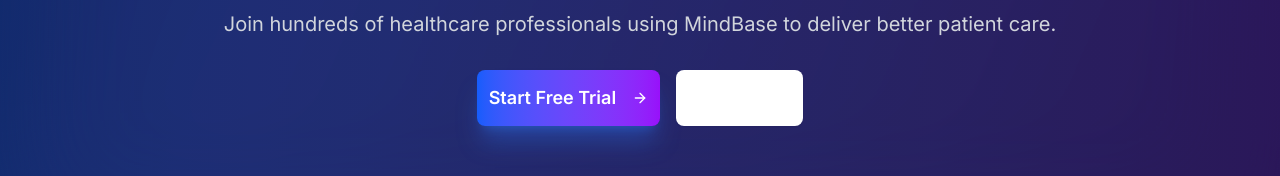
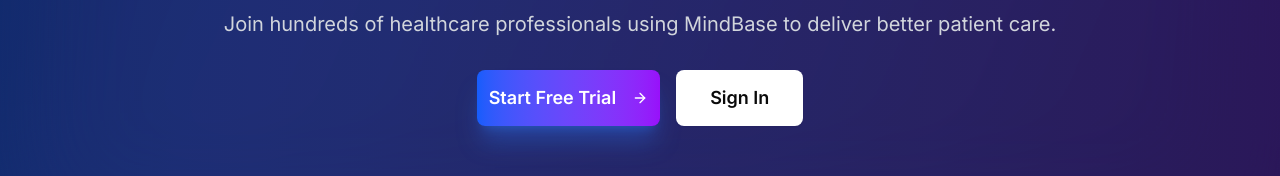
Before and after one commit to doutyacodes/doctors, a Next.js app: page / in a window 1280 px wide. Shown: the part 2405-2581 px from the top of the page. Built offline with nearby package versions, Linux system fonts and the light colour scheme.

Commit message:
button colour change

```diff
--- a/app/page.jsx
+++ b/app/page.jsx
@@ -295,7 +295,7 @@
               </Button>
             </Link>
             <Link href="/signin">
-              <Button variant="outline" className="w-full sm:w-auto h-14 px-8 border-2 border-white/20 text-white hover:bg-white/10 text-lg font-semibold backdrop-blur-sm">
+              <Button variant="outline" className="w-full sm:w-auto h-14 px-8 border-2 border-white/20 hover:text-white hover:bg-white/10 text-lg font-semibold backdrop-blur-sm">
                 Sign In
               </Button>
             </Link>
```
